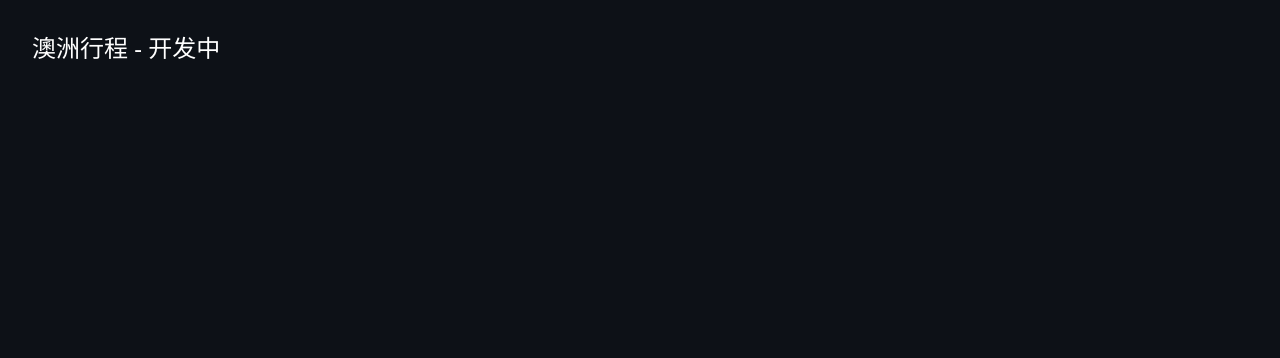
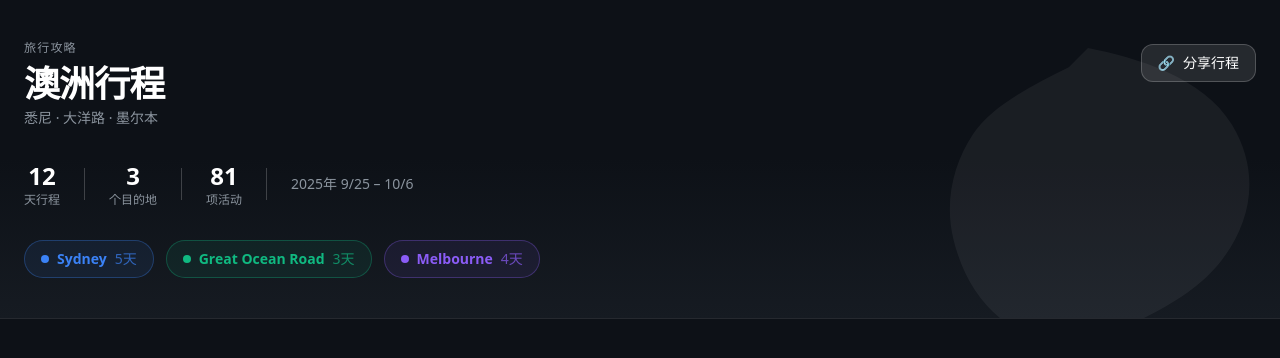
Before and after one commit to C-Harlin/trip-web, a React (Vite) app: page / in a window 1280 px wide. Shown: the top 358 px of the page. Built offline with nearby package versions, Linux system fonts and the light colour scheme.

Commit message:
feat: HeroSection and ShareButton with clipboard copy

```diff
--- a/src/App.tsx
+++ b/src/App.tsx
@@ -1,7 +1,12 @@
+import { HeroSection } from './components/HeroSection'
+import { useItineraryState } from './hooks/useItineraryState'
+
 export default function App() {
+  const { skipped } = useItineraryState()
+
   return (
     <div className="min-h-screen bg-bg text-white">
-      <h1 className="p-8 text-2xl">澳洲行程 - 开发中</h1>
+      <HeroSection skipped={skipped} />
     </div>
   )
 }
--- /dev/null
+++ b/src/components/HeroSection.tsx
@@ -0,0 +1,95 @@
+import { itinerary } from '../data/itinerary'
+import { ShareButton } from './ShareButton'
+
+interface Props {
+  skipped: Set<string>
+}
+
+export function HeroSection({ skipped }: Props) {
+  const destinations = itinerary.destinations
+
+  // Count total active days
+  const totalDays = destinations.reduce((sum, d) => sum + d.days.length, 0)
+  const totalActivities = destinations
+    .flatMap(d => d.days.flatMap(day => day.activities))
+    .filter(a => !skipped.has(a.id)).length
+
+  return (
+    <div className="relative bg-gradient-to-b from-[#0D1117] via-[#0D1117] to-[#161B22] border-b border-white/10">
+      {/* Background decoration */}
+      <div className="absolute inset-0 overflow-hidden pointer-events-none">
+        <svg
+          className="absolute right-0 top-0 opacity-5 w-96 h-96"
+          viewBox="0 0 400 400"
+          fill="none"
+          xmlns="http://www.w3.org/2000/svg"
+        >
+          {/* Abstract Australia outline shape */}
+          <path
+            d="M200 50 C250 60 320 80 350 130 C380 180 370 230 340 270 C310 310 260 330 220 350 C180 370 150 360 120 340 C90 320 70 290 60 250 C50 210 60 170 80 140 C100 110 140 90 180 70 Z"
+            fill="white"
+          />
+        </svg>
+      </div>
+
+      <div className="relative max-w-7xl mx-auto px-6 py-10">
+        {/* Top bar */}
+        <div className="flex items-start justify-between mb-8">
+          <div>
+            <div className="text-muted text-xs tracking-widest uppercase mb-2">旅行攻略</div>
+            <h1 className="text-3xl md:text-4xl font-bold tracking-tight">{itinerary.title}</h1>
+            <p className="text-muted mt-1 text-sm">{itinerary.subtitle}</p>
+          </div>
+          <div className="mt-1">
+            <ShareButton skipped={skipped} />
+          </div>
+        </div>
+
+        {/* Stats row */}
+        <div className="flex items-center gap-6 mb-8">
+          <div className="text-center">
+            <div className="text-2xl font-bold">{totalDays}</div>
+            <div className="text-muted text-xs">天行程</div>
+          </div>
+          <div className="w-px h-8 bg-white/20" />
+          <div className="text-center">
+            <div className="text-2xl font-bold">{destinations.length}</div>
+            <div className="text-muted text-xs">个目的地</div>
+          </div>
+          <div className="w-px h-8 bg-white/20" />
+          <div className="text-center">
+            <div className="text-2xl font-bold">{totalActivities}</div>
+            <div className="text-muted text-xs">项活动</div>
+          </div>
+          <div className="w-px h-8 bg-white/20 hidden md:block" />
+          <div className="text-muted text-sm hidden md:block">{itinerary.dateRange}</div>
+        </div>
+
+        {/* Destination pills */}
+        <div className="flex gap-3 flex-wrap">
+          {destinations.map(dest => (
+            <div
+              key={dest.id}
+              className="flex items-center gap-2 px-4 py-2 rounded-full border text-sm"
+              style={{
+                borderColor: dest.color + '50',
+                background: dest.color + '15',
+                color: dest.color,
+              }}
+            >
+              <div
+                className="w-2 h-2 rounded-full"
+                style={{ background: dest.color }}
+              />
+              <span className="font-semibold">{dest.nameEn}</span>
+              <span style={{ opacity: 0.7 }}>{dest.days.length}天</span>
+            </div>
+          ))}
+          <div className="text-muted text-sm flex items-center md:hidden">
+            {itinerary.dateRange}
+          </div>
+        </div>
+      </div>
+    </div>
+  )
+}
--- /dev/null
+++ b/src/components/ShareButton.tsx
@@ -0,0 +1,46 @@
+import { useState } from 'react'
+import { buildShareUrl } from '../utils/urlState'
+
+interface Props {
+  skipped: Set<string>
+}
+
+export function ShareButton({ skipped }: Props) {
+  const [copied, setCopied] = useState(false)
+
+  const handleShare = async () => {
+    const url = buildShareUrl(skipped)
+    try {
+      await navigator.clipboard.writeText(url)
+    } catch {
+      // Fallback for browsers without clipboard API
+      const input = document.createElement('input')
+      input.value = url
+      document.body.appendChild(input)
+      input.select()
+      document.execCommand('copy')
+      document.body.removeChild(input)
+    }
+    setCopied(true)
+    setTimeout(() => setCopied(false), 2000)
+  }
+
+  return (
+    <button
+      onClick={handleShare}
+      className="flex items-center gap-2 px-4 py-2 rounded-xl bg-white/10 hover:bg-white/20 border border-white/20 text-sm font-medium transition-all cursor-pointer"
+    >
+      {copied ? (
+        <>
+          <span>✓</span>
+          <span>链接已复制</span>
+        </>
+      ) : (
+        <>
+          <span>🔗</span>
+          <span>分享行程</span>
+        </>
+      )}
+    </button>
+  )
+}
```
